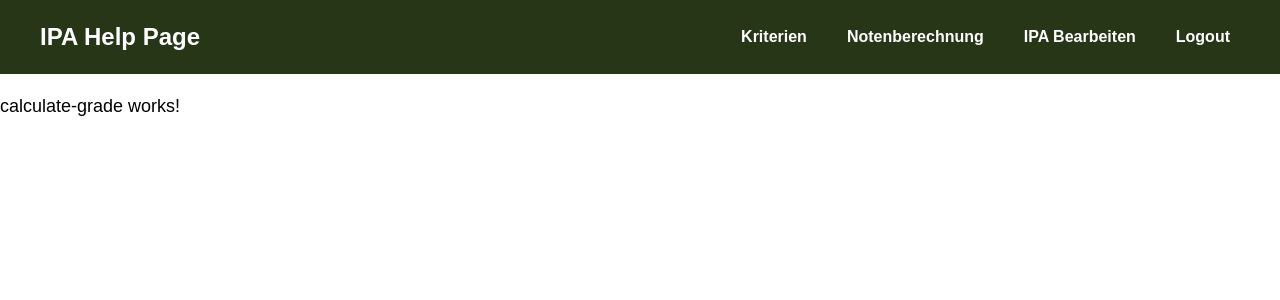
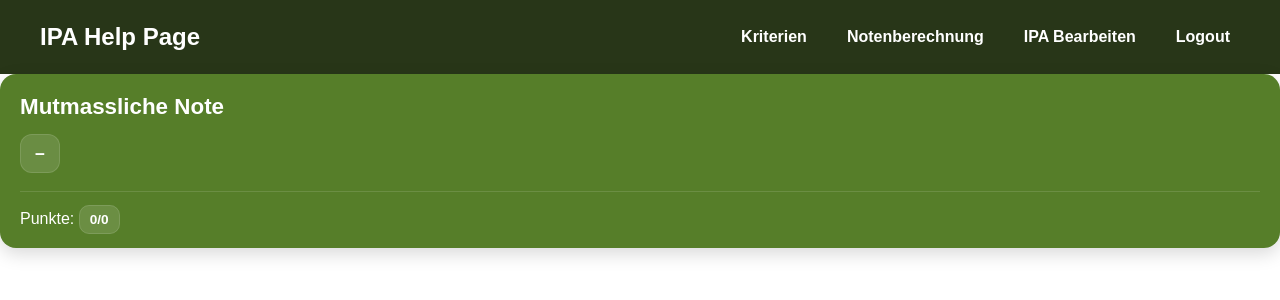
Before and after one commit to Nivreleu/IPA-help-page, an Angular app in the folder src/frontend/ipa-help-page/: page /grade/1 in a window 1280 px wide. Shown: the top 300 px of the page. Built offline with nearby package versions, Linux system fonts and the light colour scheme.

Commit message:
working on calculating grade

```diff
--- a/src/frontend/ipa-help-page/package.json
+++ b/src/frontend/ipa-help-page/package.json
@@ -40,6 +40,7 @@
     "@angular/cli": "^21.0.2",
     "@angular/compiler-cli": "^21.0.0",
     "angular-eslint": "21.1.0",
+    "cypress": "^15.9.0",
     "eslint": "^9.39.1",
     "jsdom": "^27.1.0",
     "typescript": "~5.9.2",
--- a/src/frontend/ipa-help-page/src/app/calculate-grade/calculate-grade.html
+++ b/src/frontend/ipa-help-page/src/app/calculate-grade/calculate-grade.html
@@ -1 +1,13 @@
-<p>calculate-grade works!</p>
+<section class="calculate-grade__section">
+  <h2 class="calculate-grade__title">Mutmassliche Note</h2>
+
+  <div class="calculate-grade__note">
+    @if (grade() !== null) { {{ grade() }} } @else { – }
+  </div>
+
+  <div class="calculate-grade__divider"></div>
+
+  <div class="calculate-grade__points">
+    Punkte: <span class="calculate-grade__chip">{{ total().reached }}/{{ total().max }}</span>
+  </div>
+</section>
--- a/src/frontend/ipa-help-page/src/app/calculate-grade/calculate-grade.scss
+++ b/src/frontend/ipa-help-page/src/app/calculate-grade/calculate-grade.scss
@@ -0,0 +1,133 @@
+.calculate-grade {
+  margin: 16px 20px;
+
+  display: flex;
+  flex-direction: column;
+  gap: 20px;
+}
+
+/* ===== Abschnitt (Teil 1 / Teil 2) ===== */
+.calculate-grade__section {
+  background-color: #567e29;
+  color: #ffffff;
+
+  padding: 20px;
+  border-radius: 16px;
+  box-shadow: 0 6px 18px #00000026;
+
+  display: flex;
+  flex-direction: column;
+  gap: 14px;
+}
+
+/* ===== Titel ===== */
+.calculate-grade__title {
+  margin: 0;
+  font-size: 1.4rem;
+  font-weight: 700;
+  color: #ffffff;
+}
+
+/* ===== Note ===== */
+.calculate-grade__note {
+  display: inline-flex;
+  align-items: center;
+  gap: 8px;
+
+  background-color: #ffffff1f;
+  border: 1px solid #ffffff1f;
+  padding: 8px 14px;
+  border-radius: 12px;
+
+  font-size: 1.1rem;
+  font-weight: 700;
+  color: #ffffff;
+
+  width: fit-content;
+}
+
+/* ===== Divider ===== */
+.calculate-grade__divider {
+  height: 1px;
+  background-color: #ffffff1f;
+  margin: 4px 0;
+}
+
+/* ===== Kriterienliste ===== */
+.calculate-grade__list {
+  list-style: none;
+  padding: 0;
+  margin: 0;
+
+  display: flex;
+  flex-direction: column;
+  gap: 10px;
+}
+
+/* ===== Einzelnes Kriterium ===== */
+.calculate-grade__item {
+  background-color: #ffffff12;
+  border: 1px solid #ffffff1f;
+  border-radius: 12px;
+  padding: 10px 12px;
+
+  display: flex;
+  justify-content: space-between;
+  align-items: center;
+  gap: 10px;
+}
+
+/* ===== Text links ===== */
+.calculate-grade__item-name {
+  font-size: 0.95rem;
+  font-weight: 600;
+  color: #ffffff;
+}
+
+/* ===== Werte rechts ===== */
+.calculate-grade__item-meta {
+  display: flex;
+  gap: 8px;
+  align-items: center;
+}
+
+/* ===== Chips ===== */
+.calculate-grade__chip {
+  background-color: #ffffff1f;
+  border: 1px solid #ffffff1f;
+  padding: 6px 10px;
+  border-radius: 10px;
+
+  font-size: 0.85rem;
+  font-weight: 700;
+  color: #ffffff;
+}
+
+/* ===== Gütestufen-Farben (dezent) ===== */
+.calculate-grade__chip--g0 {
+  opacity: 0.5;
+}
+
+.calculate-grade__chip--g1 {
+  background-color: rgba(255, 193, 7, 0.25); /* gelb */
+}
+
+.calculate-grade__chip--g2 {
+  background-color: rgba(23, 162, 184, 0.25); /* blau */
+}
+
+.calculate-grade__chip--g3 {
+  background-color: rgba(40, 167, 69, 0.25); /* grün */
+}
+
+/* ===== Responsive ===== */
+@media (max-width: 700px) {
+  .calculate-grade__item {
+    flex-direction: column;
+    align-items: flex-start;
+  }
+
+  .calculate-grade__item-meta {
+    align-self: flex-end;
+  }
+}
--- a/src/frontend/ipa-help-page/src/app/calculate-grade/calculate-grade.ts
+++ b/src/frontend/ipa-help-page/src/app/calculate-grade/calculate-grade.ts
@@ -1,4 +1,13 @@
-import { Component } from '@angular/core';
+import { Component, Input, inject, computed } from '@angular/core';
+import { ActivatedRoute } from '@angular/router';
+import { toSignal } from '@angular/core/rxjs-interop';
+import { map } from 'rxjs/operators';
+
+type Criterion = {
+  id: string;
+  teil: 1 | 2; // falls du Teil 1/2 getrennt willst, sonst kannst du das ignorieren
+  anforderungen: { id: string }[];
+};
 
 @Component({
   selector: 'app-calculate-grade',
@@ -7,5 +16,68 @@ import { Component } from '@angular/core';
   styleUrl: './calculate-grade.scss',
 })
 export class CalculateGrade {
+  private route = inject(ActivatedRoute);
+
+  // Kriterien vom Parent geben (oder per Service laden)
+  @Input() criteria: Criterion[] = [];
+
+  username = toSignal(
+    this.route.paramMap.pipe(map(p => p.get('username') ?? 'unknown')),
+    { initialValue: 'unknown' }
+  );
+
+  private readCheckedReqIds(criterionId: string): string[] {
+    const key = `ipahelp:reqs:${this.username()}:${criterionId}`;
+    try {
+      const raw = localStorage.getItem(key);
+      return raw ? (JSON.parse(raw) as string[]) : [];
+    } catch {
+      return [];
+    }
+  }
+
+  /** Summe erreicht / max (über alle Kriterien) */
+  total = computed(() => {
+    let reached = 0;
+    let max = 0;
+
+    for (const c of this.criteria) {
+      const checked = this.readCheckedReqIds(c.id).length;
+      reached += checked;
+      max += c.anforderungen?.length ?? 0;
+    }
+
+    return { reached, max };
+  });
+
+  /** Note = (reached * 5) / max + 1 */
+  grade = computed(() => {
+    const { reached, max } = this.total();
+    if (max === 0) return null;
+
+    const note = (reached * 5) / max + 1;
+    return Math.round(note * 10) / 10; // 0.1 runden (optional)
+  });
+
+  /** Falls du Teil 1/2 getrennt willst: */
+  totalTeil = (teil: 1 | 2) => computed(() => {
+    let reached = 0;
+    let max = 0;
+
+    for (const c of this.criteria.filter(x => x.teil === teil)) {
+      reached += this.readCheckedReqIds(c.id).length;
+      max += c.anforderungen?.length ?? 0;
+    }
+
+    return { reached, max };
+  });
+
+  gradeTeil = (teil: 1 | 2) => computed(() => {
+    const { reached, max } = this.totalTeil(teil)();
+    if (max === 0) return null;
+    const note = (reached * 5) / max + 1;
+    return Math.round(note * 10) / 10;
+  });
+
 
 }
--- a/src/frontend/ipa-help-page/src/app/criterion-card/criterion-card.html
+++ b/src/frontend/ipa-help-page/src/app/criterion-card/criterion-card.html
@@ -62,7 +62,12 @@
     @for (req of criterion?.anforderungen ?? []; track req.id) {
       <li class="criterion-card__req-item">
         <label class="criterion-card__req-label">
-          <input class="criterion-card__checkbox" type="checkbox">
+          <input
+            class="criterion-card__checkbox"
+            type="checkbox"
+            [ngModel]="isReqChecked(req.id)"
+            (ngModelChange)="toggleReq(req.id, $event)"
+          >
           <span class="criterion-card__req-text">
             <span class="criterion-card__req-number">{{ req.number }}.</span>
             {{ req.text }}
--- a/src/frontend/ipa-help-page/src/app/criterion-card/criterion-card.ts
+++ b/src/frontend/ipa-help-page/src/app/criterion-card/criterion-card.ts
@@ -1,9 +1,9 @@
-import { Component, Input, signal, inject } from '@angular/core';
+import { Component, Input, signal, inject, OnChanges, SimpleChanges } from '@angular/core';
 import { FormsModule } from '@angular/forms';
 import { ActivatedRoute } from '@angular/router';
 import { toSignal } from '@angular/core/rxjs-interop';
 import { map } from 'rxjs/operators';
-import {GradeService, Guetestufe} from '../service/grade-service';
+import { GradeService, Guetestufe } from '../service/grade-service';
 
 @Component({
   selector: 'app-criterion-card',
@@ -12,11 +12,14 @@ import {GradeService, Guetestufe} from '../service/grade-service';
   styleUrl: './criterion-card.scss',
   imports: [FormsModule]
 })
-export class CriterionCard {
+export class CriterionCard implements OnChanges {
   @Input() criterion: any;
 
   comment = '';
   showSuccess = signal(false);
+
+  // ✅ NEU: req.id -> true/false
+  checkedReqs = signal<Record<string, boolean>>({});
 
   private gradeService = inject(GradeService);
   private route = inject(ActivatedRoute);
@@ -27,6 +30,28 @@ export class CriterionCard {
     ),
     { initialValue: 'unknown' }
   );
+
+  /* ===============================
+     Keys (zentral)
+     =============================== */
+  private commentKey() {
+    return `ipahelp:comment:${this.username()}:${this.criterion.id}`;
+  }
+
+  // ✅ NEU: Key für Checkboxen
+  private reqsKey() {
+    return `ipahelp:reqs:${this.username()}:${this.criterion.id}`;
+  }
+
+  /* ===============================
+     Input-Lifecycle: laden wenn criterion da ist
+     =============================== */
+  ngOnChanges(changes: SimpleChanges) {
+    if (changes['criterion'] && this.criterion?.id) {
+      this.loadComment();
+      this.loadCheckedReqs();
+    }
+  }
 
   /* ===============================
      GÜTESTUFE SPEICHERN
@@ -51,27 +76,58 @@ export class CriterionCard {
   }
 
   /* ===============================
-     KOMMENTAR SPEICHERN
+     KOMMENTAR SPEICHERN / LADEN
      =============================== */
   saveComment() {
     if (!this.criterion?.id) return;
 
-    const key = `ipahelp:comment:${this.username()}:${this.criterion.id}`;
-
-    localStorage.setItem(key, this.comment);
+    localStorage.setItem(this.commentKey(), this.comment);
 
     this.showSuccess.set(true);
     setTimeout(() => this.showSuccess.set(false), 2000);
   }
 
-  ngOnInit() {
-    if (!this.criterion?.id) return;
+  private loadComment() {
+    const stored = localStorage.getItem(this.commentKey());
+    this.comment = stored ?? '';
+  }
 
-    const key = `ipahelp:comment:${this.username()}:${this.criterion.id}`;
-    const stored = localStorage.getItem(key);
+  /* ===============================
+     ✅ CHECKBOXEN SPEICHERN / LADEN
+     =============================== */
 
-    if (stored) {
-      this.comment = stored;
+  // Wird bei (change) der Checkbox aufgerufen
+  toggleReq(reqId: string, checked: boolean) {
+    const next = { ...this.checkedReqs() };
+    next[String(reqId)] = checked;
+    this.checkedReqs.set(next);
+
+    // Speichern als Array der angehakten IDs
+    const checkedIds = Object.entries(next)
+      .filter(([, v]) => v)
+      .map(([k]) => k);
+
+    localStorage.setItem(this.reqsKey(), JSON.stringify(checkedIds));
+  }
+
+  // Für [checked] Binding im Template
+  isReqChecked(reqId: string): boolean {
+    return !!this.checkedReqs()[String(reqId)];
+  }
+
+  private loadCheckedReqs() {
+    try {
+      const raw = localStorage.getItem(this.reqsKey());
+      const ids = raw ? (JSON.parse(raw) as string[]) : [];
+
+      const mapObj: Record<string, boolean> = {};
+      for (const id of ids) mapObj[String(id)] = true;
+
+      this.checkedReqs.set(mapObj);
+    } catch {
+      this.checkedReqs.set({});
     }
   }
+
+  protected readonly HTMLInputElement = HTMLInputElement;
 }
--- a/src/frontend/ipa-help-page/src/app/data-settings/data-settings.ts
+++ b/src/frontend/ipa-help-page/src/app/data-settings/data-settings.ts
@@ -1,15 +1,24 @@
-import {Component, signal} from '@angular/core';
-import {FormsModule} from '@angular/forms';
+import { Component, signal, inject, OnInit } from '@angular/core';
+import { FormsModule } from '@angular/forms';
+import { ActivatedRoute } from '@angular/router';
+import { toSignal } from '@angular/core/rxjs-interop';
+import { map } from 'rxjs/operators';
 
 @Component({
   selector: 'app-data-settings',
-  imports: [
-    FormsModule
-  ],
+  standalone: true,
+  imports: [FormsModule],
   templateUrl: './data-settings.html',
   styleUrl: './data-settings.scss',
 })
-export class DataSettings {
+export class DataSettings implements OnInit {
+
+  private route = inject(ActivatedRoute);
+
+  username = toSignal(
+    this.route.paramMap.pipe(map(p => p.get('username') ?? 'unknown')),
+    { initialValue: 'unknown' }
+  );
 
   model = {
     lastName: '',
@@ -22,12 +31,42 @@ export class DataSettings {
   showSuccess = signal(false);
   private successTimer?: number;
 
+  private personKey() {
+    return `ipahelp:person:${this.username()}`;
+  }
+
+  ngOnInit() {
+    this.loadPersonData();
+  }
+
+  private loadPersonData() {
+    try {
+      const raw = localStorage.getItem(this.personKey());
+      if (!raw) return;
+
+      const parsed = JSON.parse(raw) as Partial<typeof this.model>;
+
+      this.model = {
+        lastName: parsed.lastName ?? '',
+        firstName: parsed.firstName ?? '',
+        topic: parsed.topic ?? '',
+        dueDate: parsed.dueDate ?? ''
+      };
+    } catch {
+      // ignore
+    }
+  }
+
   savePersonData() {
     if (this.isSaving()) return;
 
     this.isSaving.set(true);
 
     try {
+      // ✅ speichern
+      localStorage.setItem(this.personKey(), JSON.stringify(this.model));
+
+      // ✅ success feedback
       this.showSuccess.set(true);
 
       if (this.successTimer) window.clearTimeout(this.successTimer);
```
Also changed, not shown: 2 other files (tests, documents, lock files or other folders).
